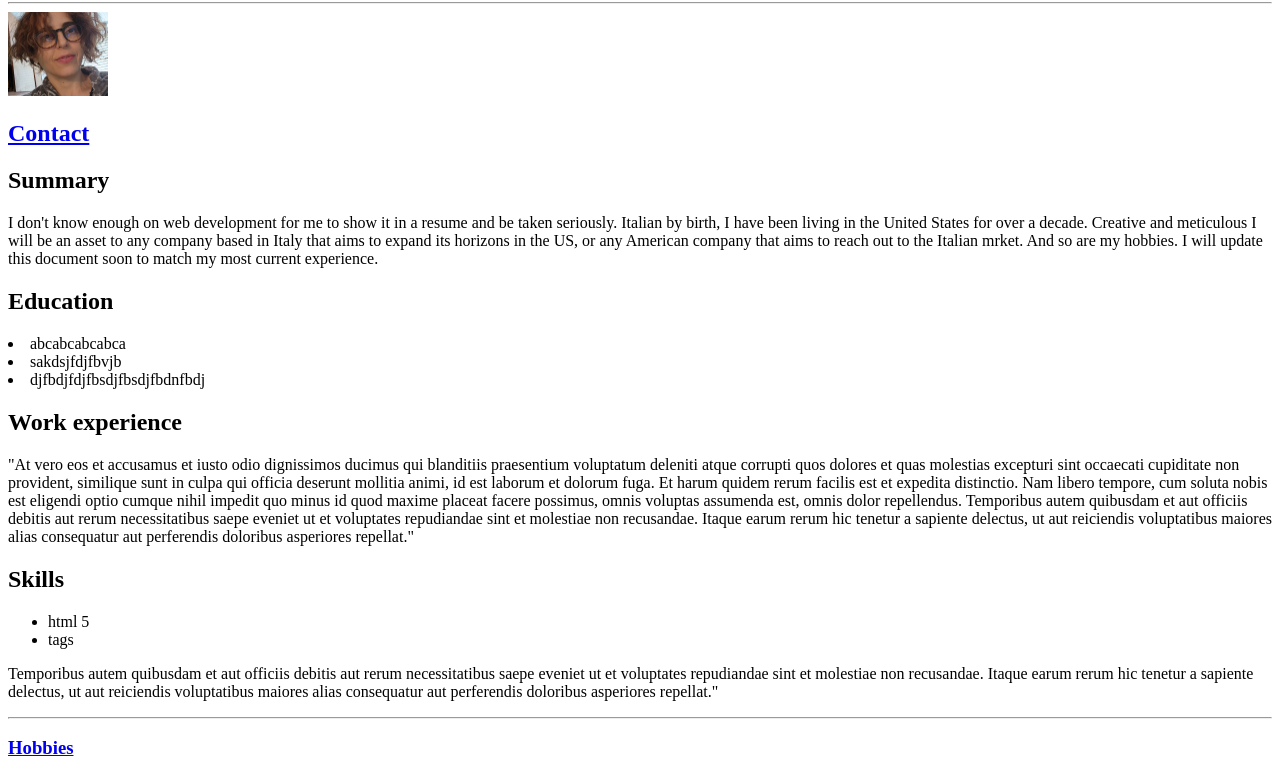
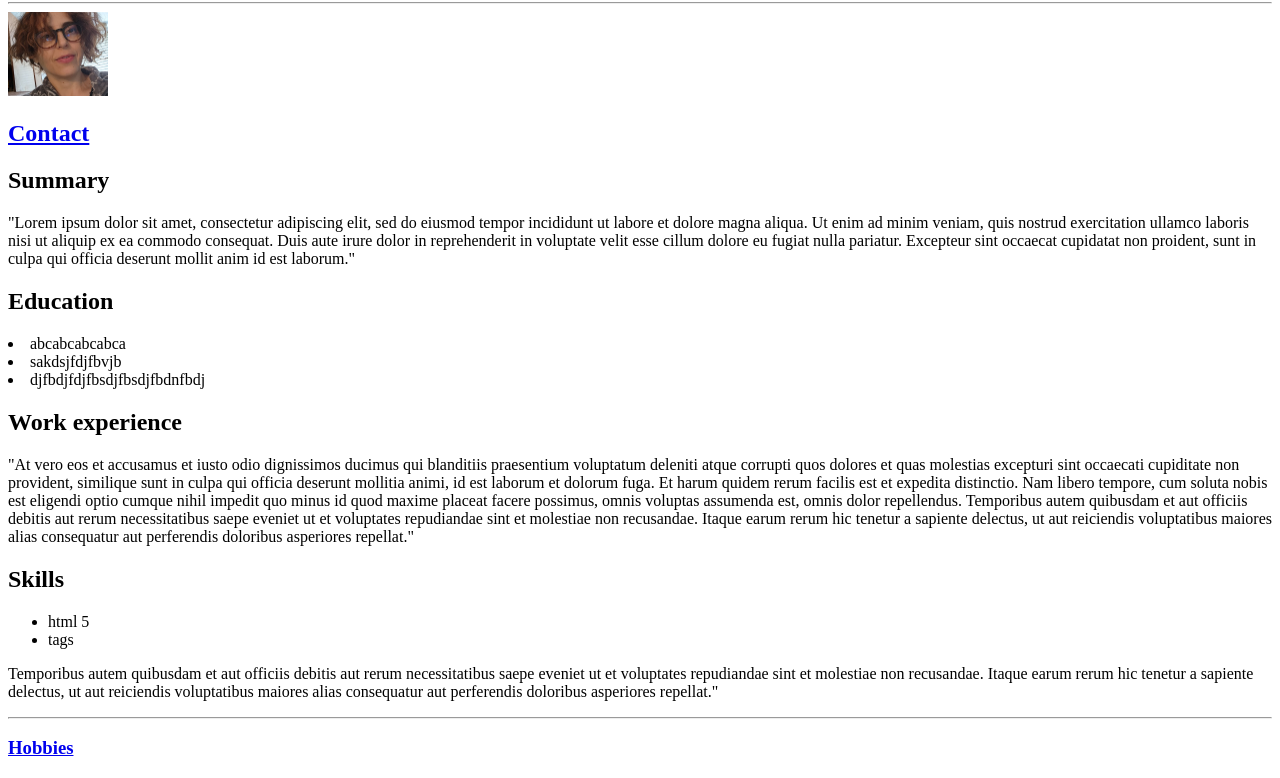
Before and after one commit to simopj/html-portfolio, a plain HTML site: page index.html in a window 1280 px wide. Shown: the part 78-856 px from the top of the page. Drawn offline with Linux system fonts and the light colour scheme.

Commit message:
index.html

```diff
--- a/index.html
+++ b/index.html
@@ -11,7 +11,9 @@
 <img src="./public/assets/images/me.jpg" width="100"/>
 <h2><a href="./Public/contact.html">Contact</a></h2>
 <h2>Summary</h2>
-<p>I don't know enough on web development for me to show it in a resume and be taken seriously. Italian by birth, I have been living in the United States for over a decade. Creative and meticulous I will be an asset to any company based in Italy that aims to expand its horizons in the US, or any American company that aims to reach out to the Italian mrket.  And so are my hobbies. I will update this document soon to match my most current experience.
+<p>"Lorem ipsum dolor sit amet, consectetur adipiscing elit, sed do eiusmod tempor incididunt ut labore et dolore magna aliqua. Ut enim ad minim veniam, quis nostrud exercitation ullamco laboris nisi ut aliquip ex ea commodo consequat. Duis aute irure dolor in reprehenderit in voluptate velit esse cillum dolore eu fugiat nulla pariatur. Excepteur sint occaecat cupidatat non proident, sunt in culpa qui officia deserunt mollit anim id est laborum."
+
+</p>
 <h2>Education</h2
     <ul>
 
```
